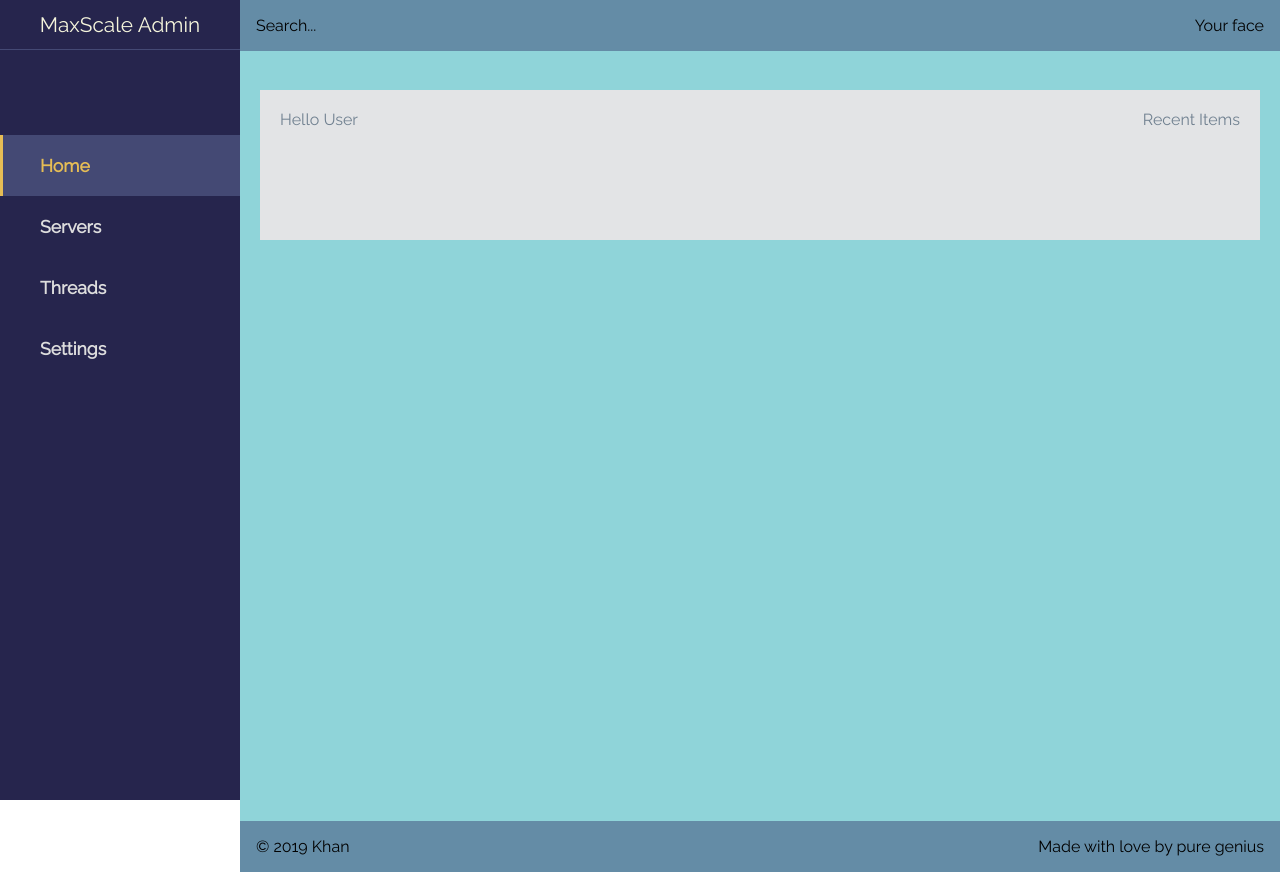
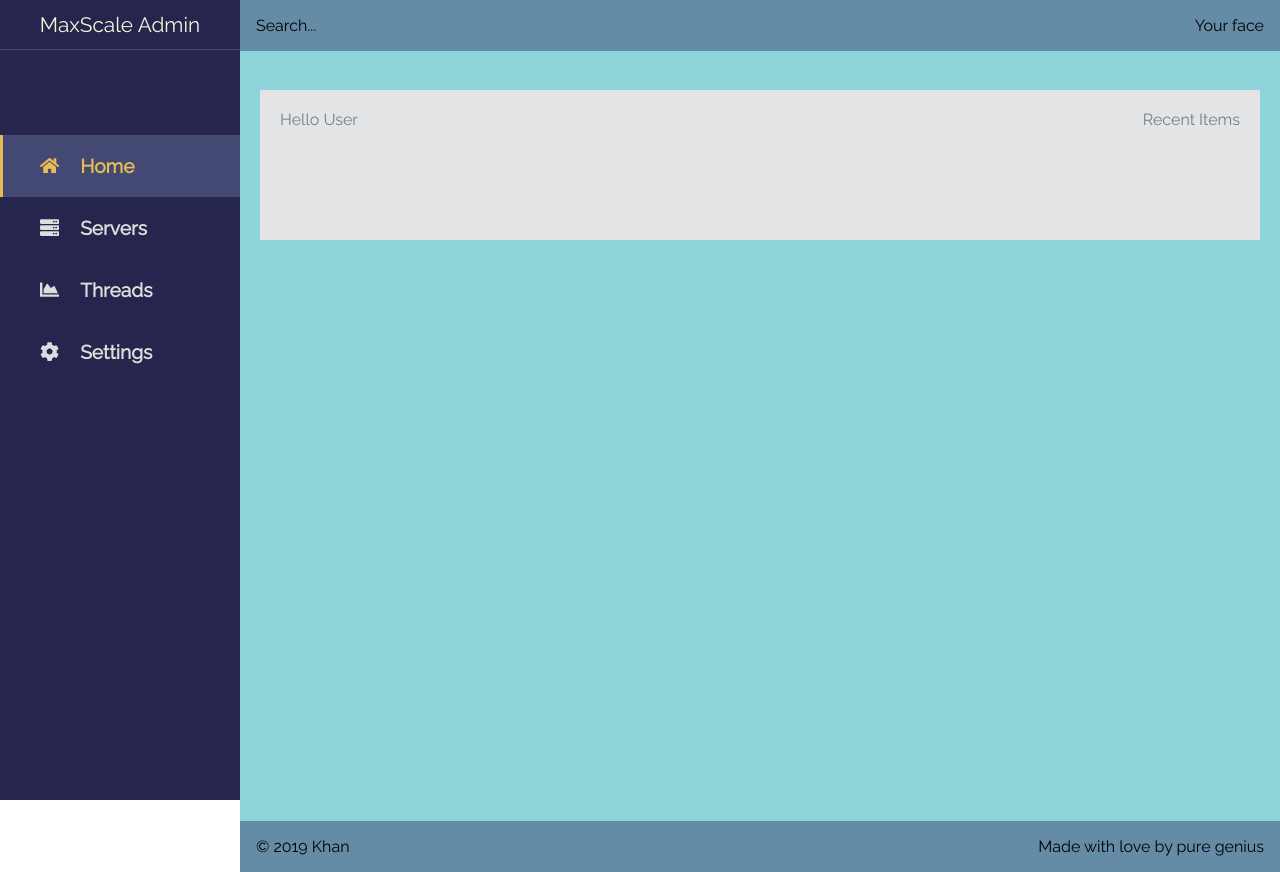
Before and after one commit to UmerSharif/admin-dashboard, a React (Create React App) app: page / in a window 1280 px wide. Built offline with nearby package versions, Linux system fonts and the light colour scheme.

Commit message:
nav icons added

```diff
--- a/package.json
+++ b/package.json
@@ -7,6 +7,7 @@
     "node-sass": "^4.13.0",
     "react": "^16.12.0",
     "react-dom": "^16.12.0",
+    "react-icons": "^3.8.0",
     "react-router-dom": "^5.1.2",
     "react-scripts": "3.2.0"
   },
--- a/src/components/Sidenav.js
+++ b/src/components/Sidenav.js
@@ -1,6 +1,9 @@
 import React from "react";
 import { NavLink } from "react-router-dom";
 import "./Sidenav.scss";
+
+import { FaHome, FaServer, FaChartArea, FaCog } from "react-icons/fa";
+
 export default function Sidenav() {
   return (
     <aside className="sidenav">
@@ -10,22 +13,22 @@ export default function Sidenav() {
       <ul className="sidenav__list">
         <li className="sidenav__list-item">
           <NavLink exact to="/" activeClassName="active">
-            Home
+            <FaHome className="menu__icons" /> <span>Home</span>
           </NavLink>
         </li>
         <li className="sidenav__list-item">
           <NavLink to="/servers" activeClassName="active">
-            Servers
+            <FaServer className="menu__icons" /> <span>Servers</span>
           </NavLink>
         </li>
         <li className="sidenav__list-item">
           <NavLink to="/threads" activeClassName="active">
-            Threads
+            <FaChartArea className="menu__icons" /> <span>Threads</span>
           </NavLink>
         </li>
         <li className="sidenav__list-item">
           <NavLink to="/settings" activeClassName="active">
-            Settings
+            <FaCog className="menu__icons" /> <span>Settings </span>
           </NavLink>
         </li>
       </ul>
--- a/src/components/Sidenav.scss
+++ b/src/components/Sidenav.scss
@@ -19,11 +19,17 @@
   position: relative;
 }
 .sidenav__list-item a {
-  display: block;
+  // display: block;
   padding: 20px 20px 20px 40px;
   color: #ddd;
-  font-size: 1.1rem;
+  font-size: 1.2rem;
   font-weight: 600;
+  display: flex;
+  align-items: center;
+
+  span {
+    margin-left: 1rem;
+  }
 }
 .sidenav__list-item a:hover,
 .sidenav__list-item a:active,
@@ -72,3 +78,9 @@
     text-transform: capitalize;
   }
 }
+
+.menu__icons {
+  font-size: 1.2rem;
+  margin-right: 5px;
+  text-align: center;
+}
```
Also changed, not shown: 1 other file (tests, documents, lock files or other folders).
